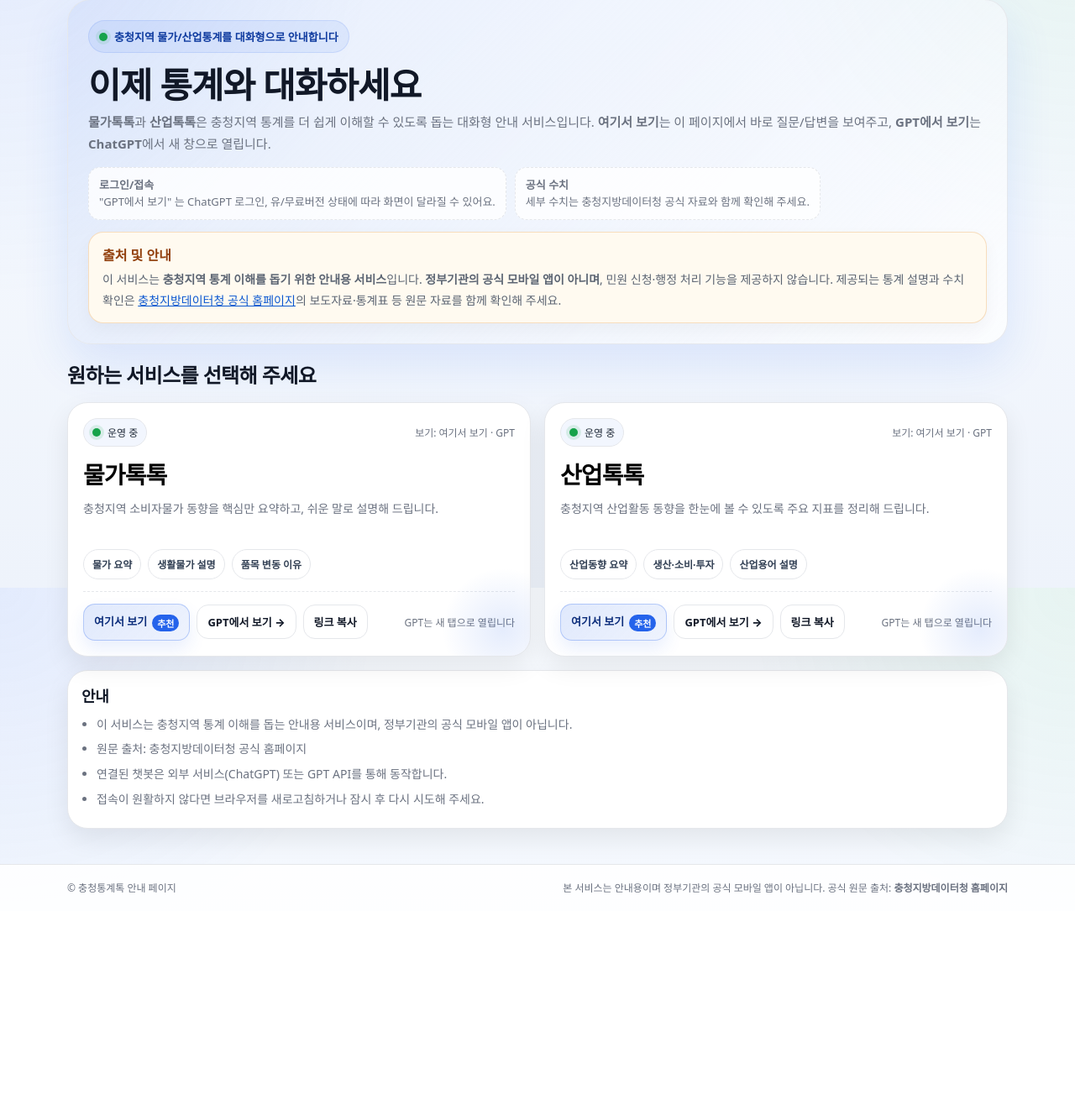
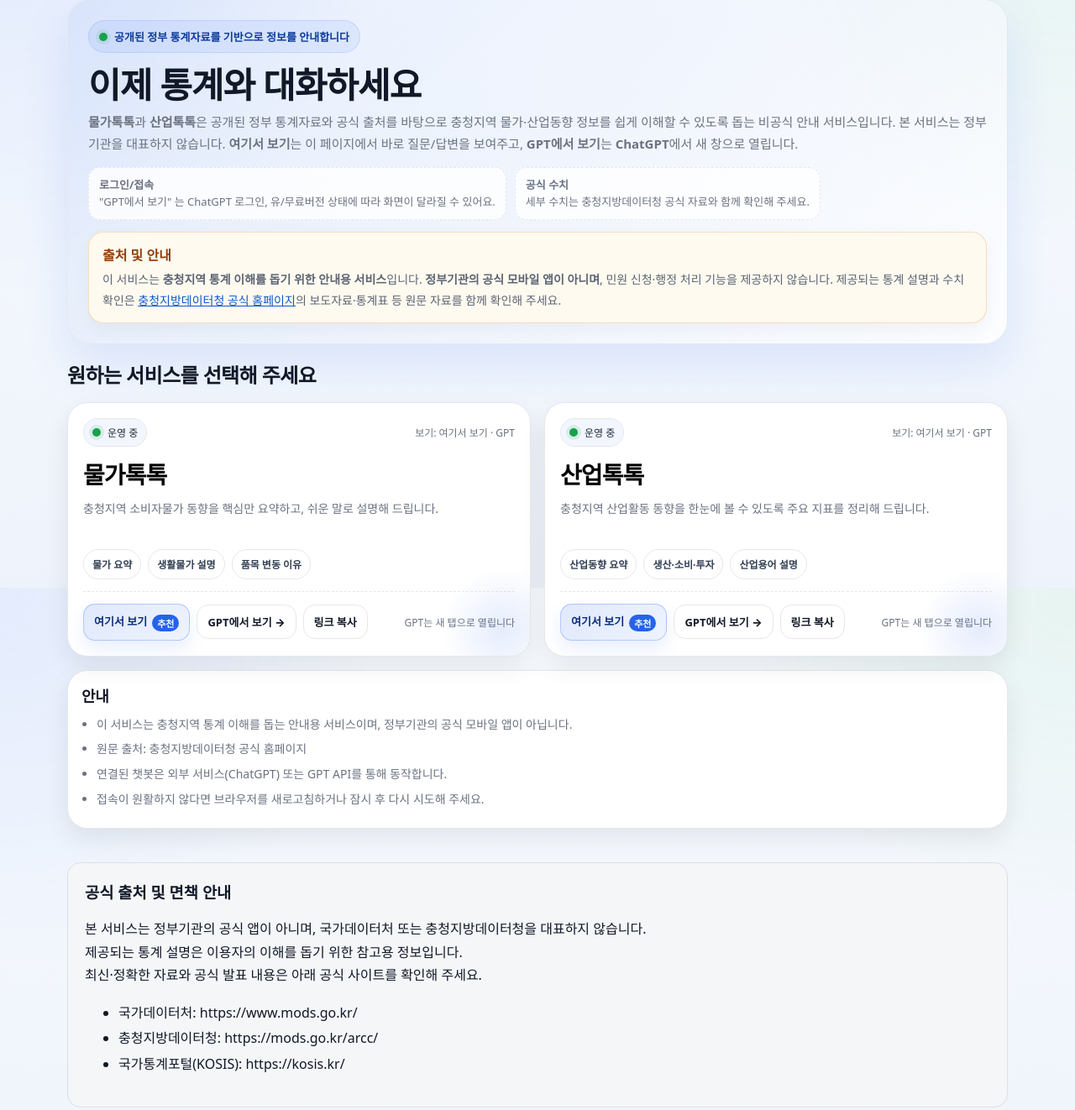
Before and after one commit to lowrider108/toktok, a website: page index.html in a window 1280 px wide. Shown: the part 100-1422 px from the top of the page at 84% size. Before the commit the page ends 1185 px from the top, so only its background shows below. Drawn offline with nearby package versions, Linux system fonts and the light colour scheme.

Commit message:
policy fixed
to commit public test

```diff
--- a/index.html
+++ b/index.html
@@ -502,11 +502,14 @@
   <main>
     <section class="hero">
       <div class="hero-main">
-        <div class="eyebrow"><span class="dot" aria-hidden="true"></span>충청지역 물가/산업통계를 대화형으로 안내합니다</div>
+        <div class="eyebrow"><span class="dot" aria-hidden="true"></span>공개된 정부 통계자료를 기반으로 정보를 안내합니다</div>
         <h1>이제 통계와 대화하세요</h1>
         <p>
-          <b>물가톡톡</b>과 <b>산업톡톡</b>은 충청지역 통계를 더 쉽게 이해할 수 있도록 돕는 대화형 안내 서비스입니다.
-          <b>여기서 보기</b>는 이 페이지에서 바로 질문/답변을 보여주고, <b>GPT에서 보기</b>는 <b>ChatGPT</b>에서 새 창으로 열립니다.
+          <b>물가톡톡</b>과 <b>산업톡톡</b>은 공개된 정부 통계자료와 공식 출처를 바탕으로
+          충청지역 물가·산업동향 정보를 쉽게 이해할 수 있도록 돕는 비공식 안내 서비스입니다.
+          본 서비스는 정부기관을 대표하지 않습니다.
+          <b>여기서 보기</b>는 이 페이지에서 바로 질문/답변을 보여주고,
+          <b>GPT에서 보기</b>는 <b>ChatGPT</b>에서 새 창으로 열립니다.
         </p>
 
         <div class="notice" role="note" aria-label="이용 전 안내">
@@ -675,7 +678,23 @@
         </div>
       </aside>
     </div>
-  </main>
+
+    <section style="margin-top:40px;padding:20px;border-radius:16px;background:#f4f6f8;border:1px solid #d9e0e6;">
+      <h3 style="margin-top:0;">공식 출처 및 면책 안내</h3>
+      <p style="line-height:1.7;">
+        본 서비스는 정부기관의 공식 앱이 아니며, 국가데이터처 또는 충청지방데이터청을 대표하지 않습니다.<br/>
+        제공되는 통계 설명은 이용자의 이해를 돕기 위한 참고용 정보입니다.<br/>
+        최신·정확한 자료와 공식 발표 내용은 아래 공식 사이트를 확인해 주세요.
+      </p>
+
+      <ul style="line-height:1.9;">
+        <li>국가데이터처: https://www.mods.go.kr/</li>
+        <li>충청지방데이터청: https://mods.go.kr/arcc/</li>
+        <li>국가통계포털(KOSIS): https://kosis.kr/</li>
+      </ul>
+    </section>
+
+</main>
 
   <footer>
     <div class="footer-inner">
```
